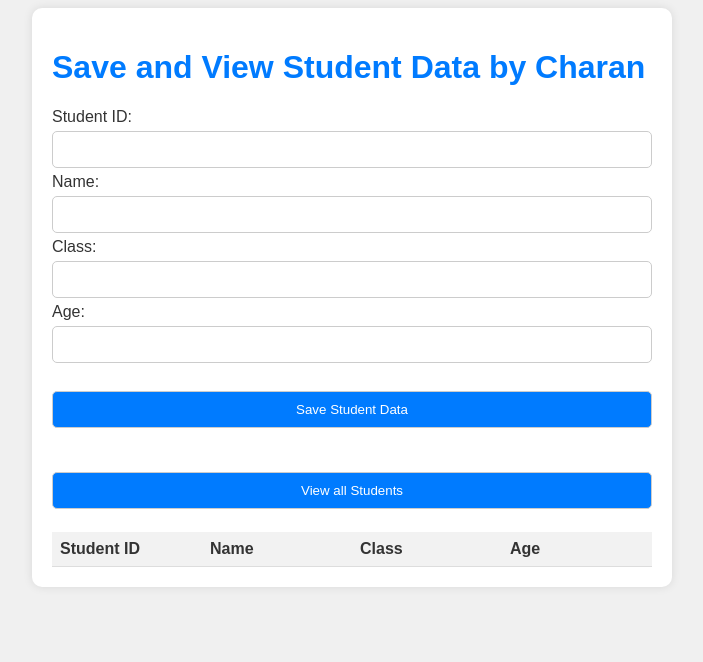
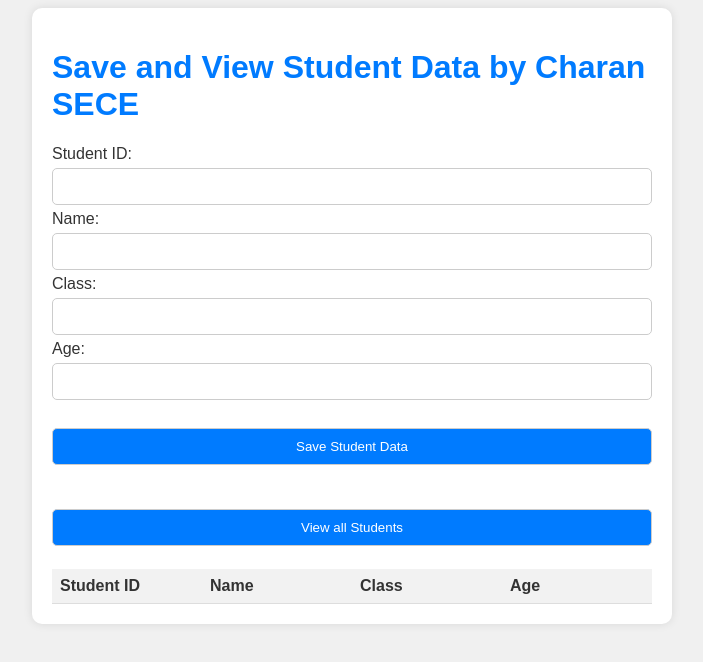
Before and after one commit to Charan1012/Serverless_Student_registry_aws_application, a plain HTML site: page index.html in a window 1280 px wide. Shown: the whole page, without its empty margins (288-991 px from the left). Drawn offline with nearby package versions, Linux system fonts and the light colour scheme.

Commit message:
Update index.html

```diff
--- a/index.html
+++ b/index.html
@@ -80,7 +80,7 @@
 
 <body>
     <div class="container">
-        <h1>Save and View Student Data by Charan</h1>
+        <h1>Save and View Student Data by Charan SECE</h1>
         <label for="studentid">Student ID:</label><br>
         <input type="text" name="studentid" id="studentid"><br>
 
```
